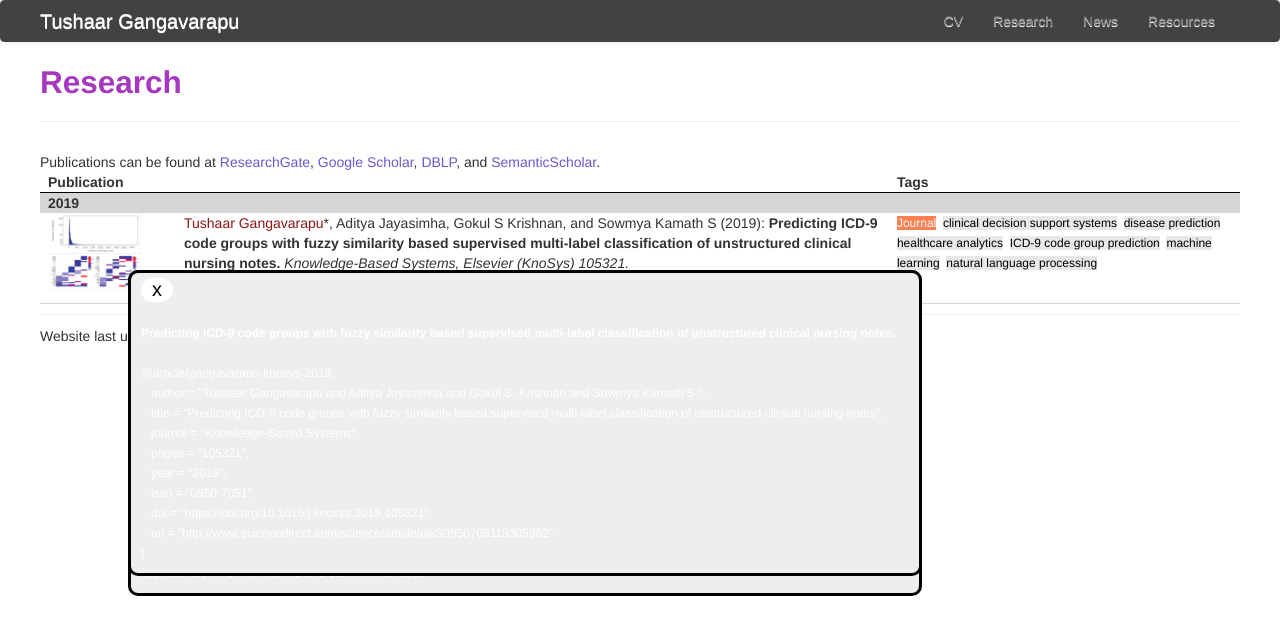
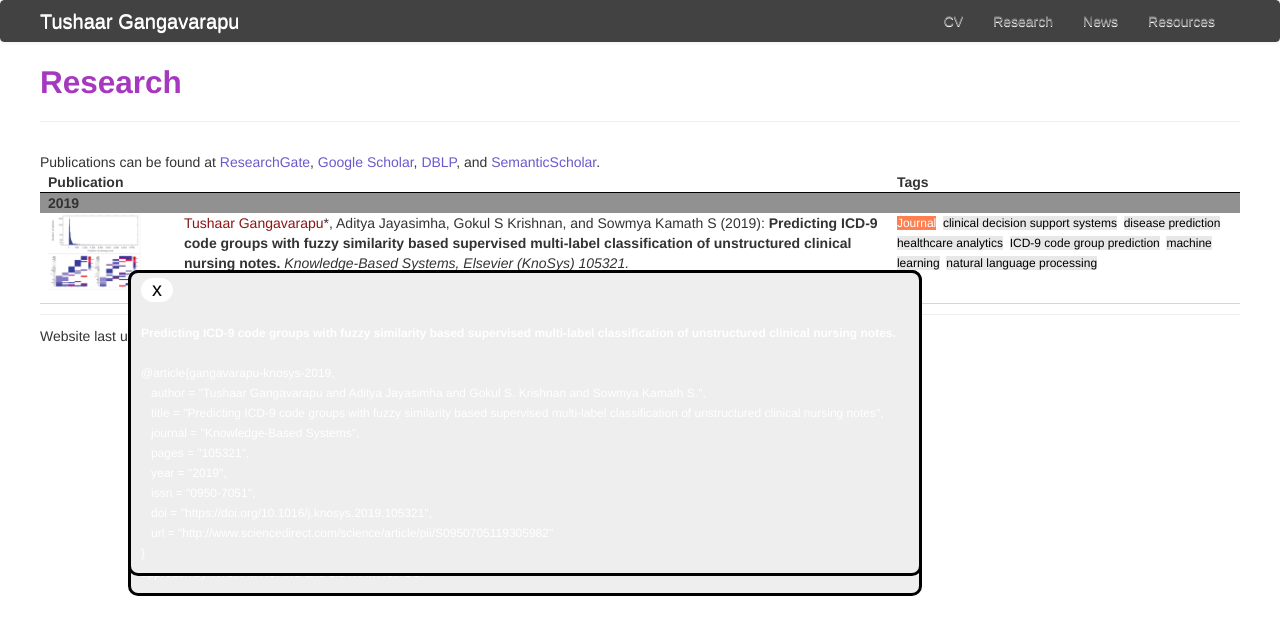
Before and after one commit to TushaarGVS/tushaargvs.github.io, a Jekyll site: the page built from pages/research.html, in a window 1280 px wide. Shown: the top 635 px of the page. Built offline with Jekyll 4.4.1, drawn with Linux system fonts in a browser that asks for light colours; nearby versions of some CDN libraries.

Commit message:
Customizing the website

```diff
--- a/pages/research.html
+++ b/pages/research.html
@@ -14,6 +14,10 @@ description: Tushaar Gangavarapu's research
 <style type="text/css">
   td, th {
       padding:0 8px;
+  }
+
+  tr {
+    padding:0 8px;
   }
 
   .noclose {
@@ -69,7 +73,7 @@ description: Tushaar Gangavarapu's research
     <th align = "left">Tags</th>
   </tr>
 
-  <tr bgcolor="#D6D6D6">
+  <tr bgcolor="#919191">
     <td><b>2019</b></td>
     <td></td>
     <td></td>
```
Also changed, not shown: assets/themes/twitter/bootstrap/css/bootstrap.2.2.2.min.css.
